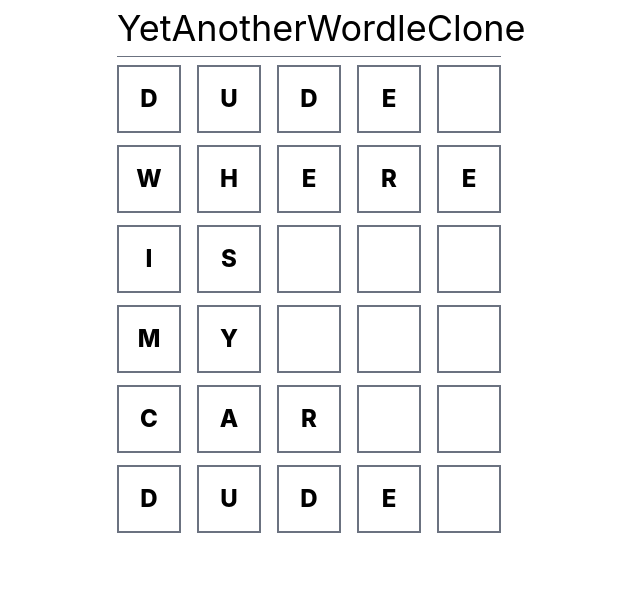
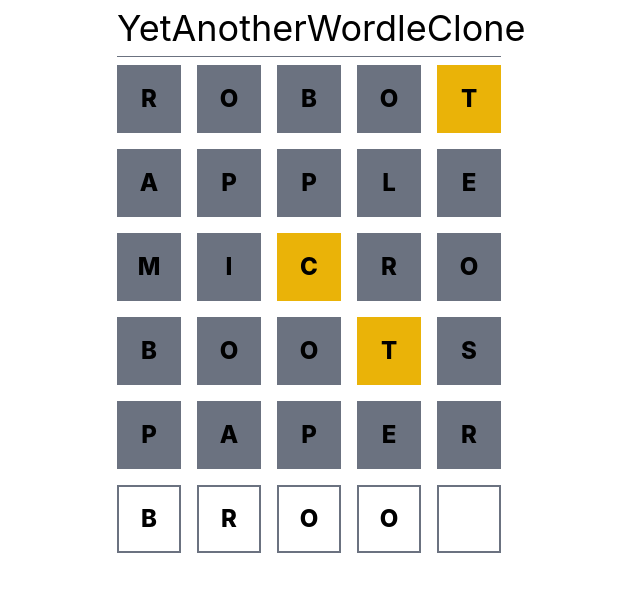
Before and after one commit to ecabigting/yetanotherwordleclone, a React (Vite) app: page / in a window 1280 px wide. Shown: the top 592 px of the page, without its empty margins (331-971 px from the left). Built offline with nearby package versions, Linux system fonts and the light colour scheme.

Commit message:
- update main grid in app.tsx - update word-utils.tsx to get random word for testing as part of the computeGuess - Update wordrow.tsx ui to show the actual game ui.. close.. enough..

```diff
--- a/src/App.tsx
+++ b/src/App.tsx
@@ -8,13 +8,13 @@ export default function App() {
           <h1 className='text-4xl text-center'>YetAnotherWordleClone</h1>
       </header>
 
-      <main>
-        <WordRow letters="dude"/>
-        <WordRow letters="where"/>
-        <WordRow letters="is"/>
-        <WordRow letters="my"/>
-        <WordRow letters="car"/>
-        <WordRow letters="dude"/>
+      <main className='grid grid-rows-6 gap-4'>
+        <WordRow letters="robot"/>
+        <WordRow letters="apple"/>
+        <WordRow letters="micro"/>
+        <WordRow letters="boots"/>
+        <WordRow letters="paper"/>
+        <WordRow letters="broo"/>
       </main>
     </div>
   )
--- a/src/WordRow.tsx
+++ b/src/WordRow.tsx
@@ -1,3 +1,5 @@
+import { computeGuess, LetterState } from './word-utils'
+
 const LETTER_LENGTH = 5;
 interface WordRowProps {
   letters: string;
@@ -6,10 +8,13 @@ interface WordRowProps {
 export default function WordRow({ letters: letterProp = '' }: WordRowProps) {
   const letterRemaining = LETTER_LENGTH - letterProp.length;
   const letters = letterProp.split('').concat(Array(letterRemaining).fill(''));
+
+  const guessStates = computeGuess(letterProp);
+
   return (
-    <div className="grid grid-cols-5 gap-4 mb-3">
-      {letters.map((char) => (
-        <CharBox key={char} value={char} />
+    <div className="grid grid-cols-5 gap-4">
+      {letters.map((char,ctr) => (
+        <CharBox key={ctr} value={char} state={guessStates[ctr]}/>
       ))}
     </div>
   );
@@ -17,8 +22,19 @@ export default function WordRow({ letters: letterProp = '' }: WordRowProps) {
 
 interface CharBoxProps {
   value: string;
+  state?: LetterState
 }
 
-function CharBox({ value }: CharBoxProps) {
-  return <div className='inline-block text-center border-2 border-gray-500 p-4 text-2xl uppercase font-extrabold'>{value}</div>;
+function CharBox({ value,state }: CharBoxProps) {
+  const stateStyles = state == null ? '' : characterStateStyles[state];
+  return <div className={
+    `inline-block text-center border-2 p-4 text-2xl border-gray-500 uppercase font-extrabold ${stateStyles}`
+  }>{value}</div>;
 }
+
+const characterStateStyles = {
+  null : 'text-black border-gray-500',
+  [LetterState.Miss] : 'bg-gray-500 border-gray-500',
+  [LetterState.Present] : 'bg-yellow-500 border-yellow-500',
+  [LetterState.Match] : 'bg-green-500 border-green-500',
+}
--- a/src/word-utils.ts
+++ b/src/word-utils.ts
@@ -1,4 +1,6 @@
 import wordBank from './word-bank.json';
+
+const word = getRandomWord();
 
 export function getRandomWord() {
   const randomIndex = Math.floor(Math.random() * wordBank.valid.length);
@@ -11,7 +13,9 @@ export enum LetterState {
   Match = 'Match',
 }
 
-export function computeGuess(guess: string, answerString: string): LetterState[] {
+console.log(word);
+
+export function computeGuess(guess: string, answerString: string = word): LetterState[] {
   const result: LetterState[] = [];
 
     if(guess.length !== answerString.length)
```
